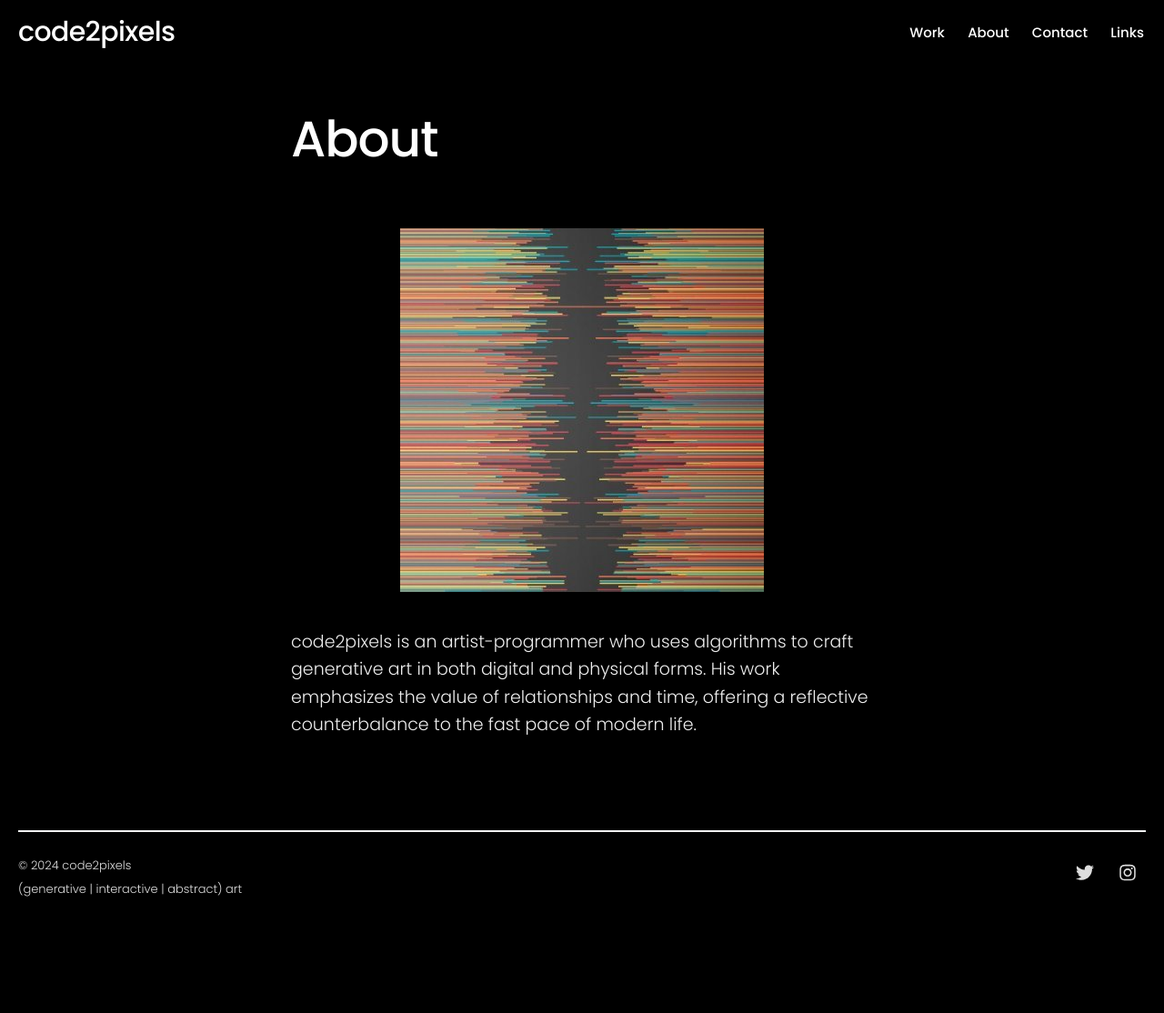
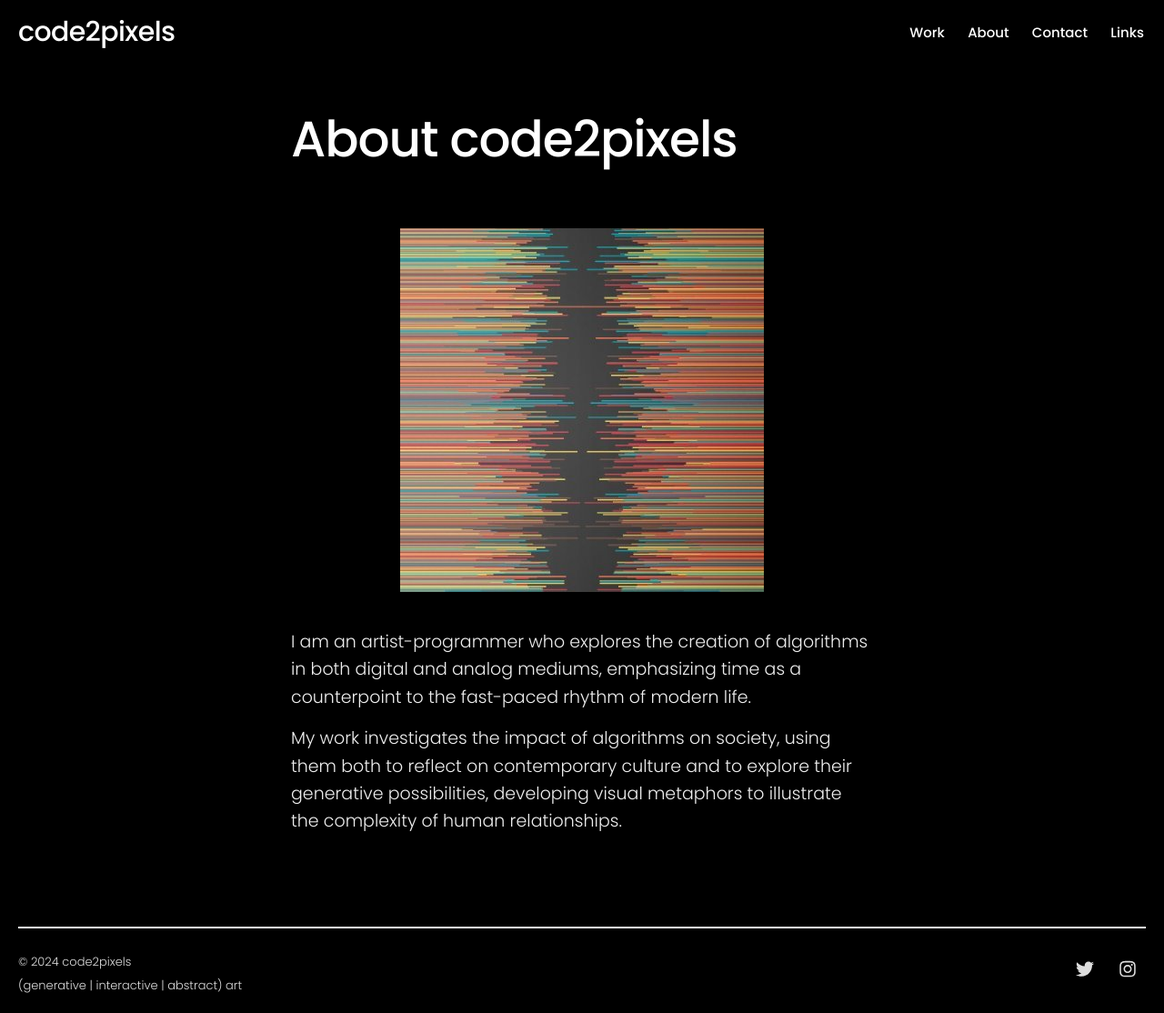
Before and after one commit to code2pixels-genart/code2pixels.xyz, a Jekyll site: the page built from _pages/about.md, in a window 1280 px wide. Shown: the whole page at 91% size. Built offline with Jekyll 4.4.1, drawn with Linux system fonts in a browser that asks for light colours; nearby versions of some CDN libraries; before the commit the page ends 1008 px from its top, so only the background shows below that.

Commit message:
Update about.md

```diff
--- a/_pages/about.md
+++ b/_pages/about.md
@@ -8,4 +8,6 @@ featured_image: /images/about/code2pixels_tumblr.jpg
 ![](/images/about/code2pixels_tumblr.jpg)
 
 
-code2pixels is an artist-programmer who uses algorithms to craft generative art in both digital and physical forms. His work emphasizes the value of relationships and time, offering a reflective counterbalance to the fast pace of modern life.
+I am an artist-programmer who explores the creation of algorithms in both digital and analog mediums, emphasizing time as a counterpoint to the fast-paced rhythm of modern life.
+<p>
+My work investigates the impact of algorithms on society, using them both to reflect on contemporary culture and to explore their generative possibilities, developing visual metaphors to illustrate the complexity of human relationships.
```
Also changed, not shown: other parts of _pages/about.md (+1 -1 lines).
